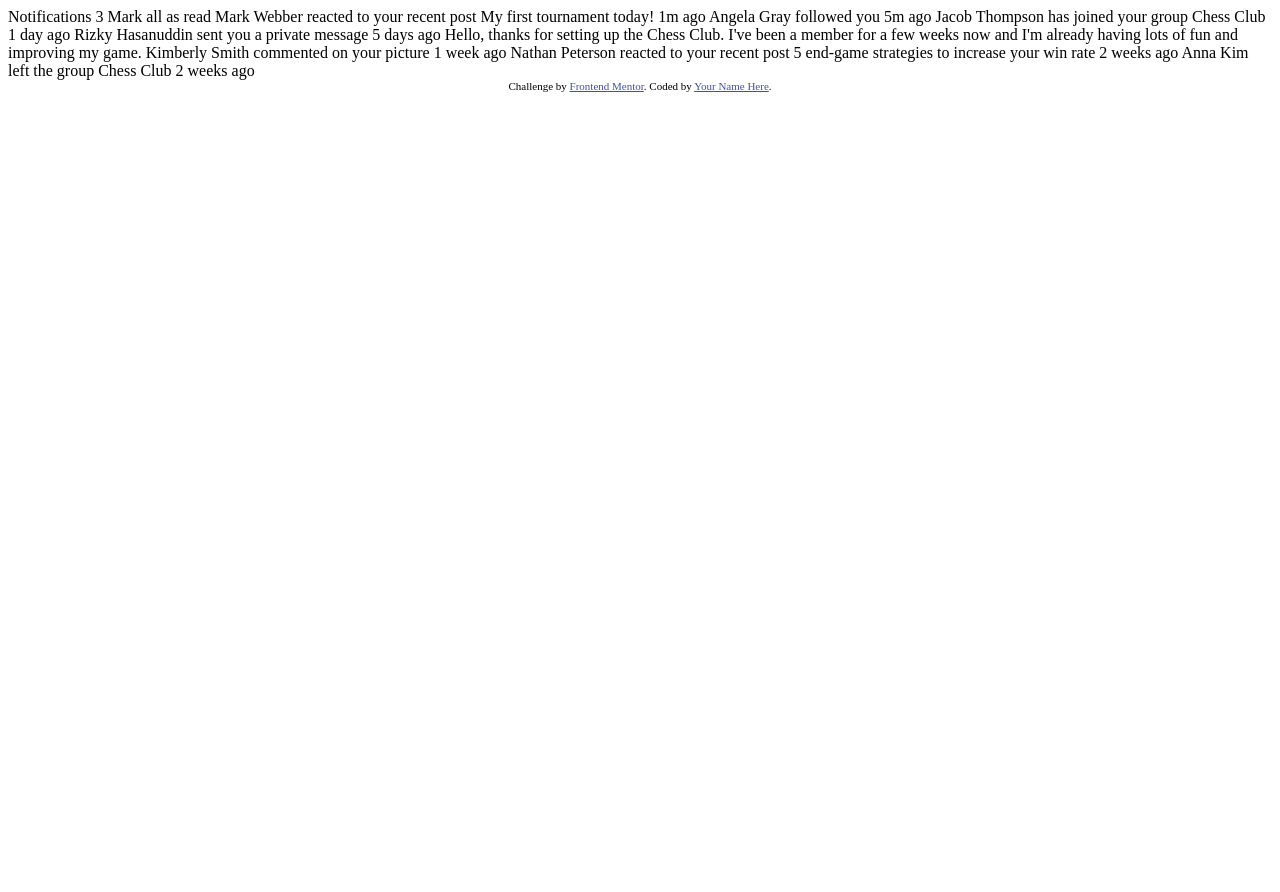
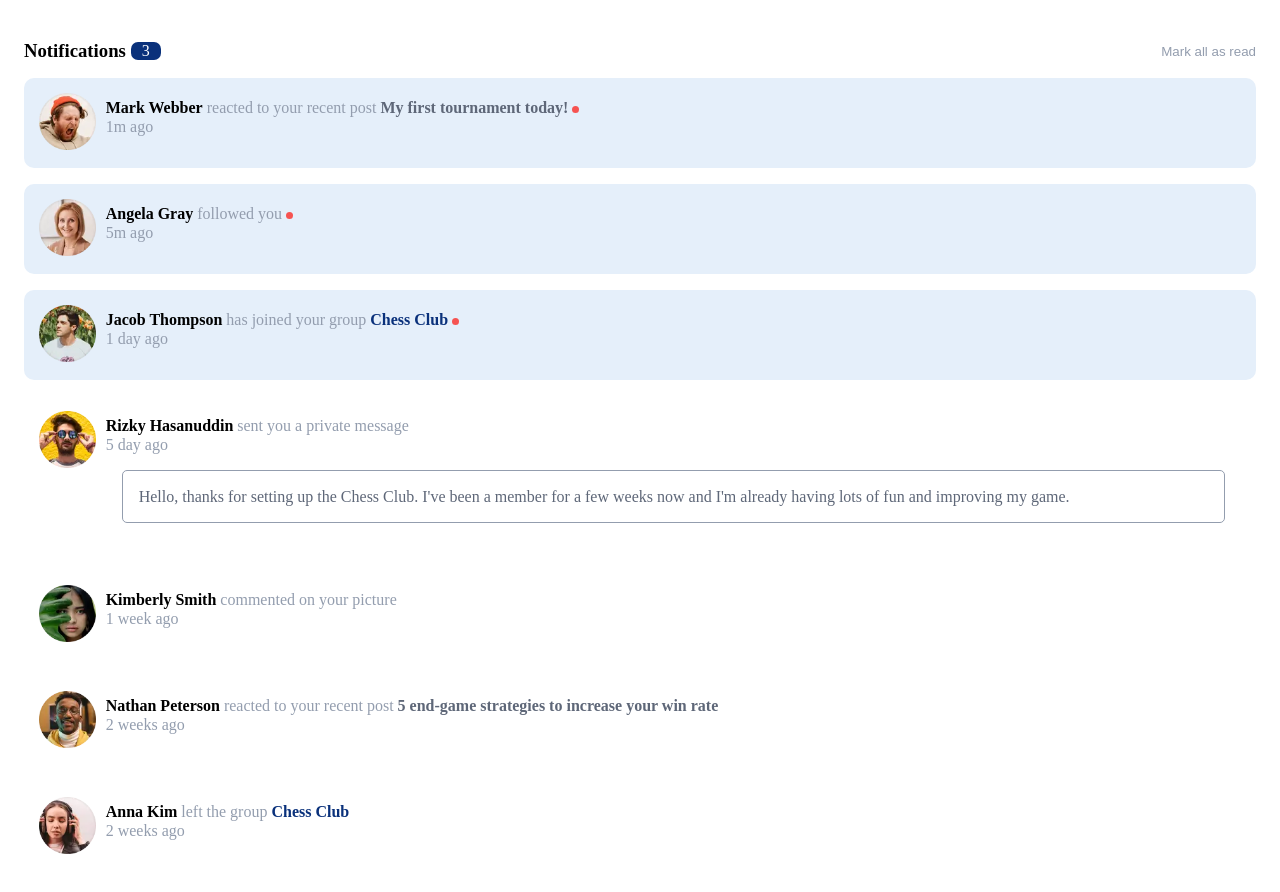
Before and after one commit to Risa2422/notifications-page, a plain HTML site: page index.html in a window 1280 px wide. Before the commit the page ends 800 px from the top, so only its background shows below. Drawn offline with Linux system fonts and the light colour scheme.

Commit message:
finished

```diff
--- /dev/null
+++ b/app.js
@@ -0,0 +1,11 @@
+const button = document.querySelector(".mark");
+const counter = document.querySelector(".unreadCount p");
+const unread = document.querySelectorAll(".unread");
+counter.innerText = unread.length;
+
+button.addEventListener("click", () => {
+  unread.forEach((element) => {
+    element.classList.remove("unread");
+  });
+  counter.innerText = "0";
+});
--- a/index.html
+++ b/index.html
@@ -1,51 +1,132 @@
 <!DOCTYPE html>
 <html lang="en">
   <head>
-  <meta charset="UTF-8">
-  <meta name="viewport" content="width=device-width, initial-scale=1.0"> <!-- displays site properly based on user's device -->
-
-  <link rel="icon" type="image/png" sizes="32x32" href="./assets/images/favicon-32x32.png">
-
+    <meta charset="UTF-8" />
+    <meta name="viewport" content="width=device-width, initial-scale=1.0" />
+    <link
+      rel="icon"
+      type="image/png"
+      sizes="32x32"
+      href="./assets/images/favicon-32x32.png"
+    />
+    <link rel="stylesheet" href="./style.css" />
     <title>Frontend Mentor | Notifications page</title>
-
-  <!-- Feel free to remove these styles or customise in your own stylesheet 👍 -->
-  <style>
-    .attribution { font-size: 11px; text-align: center; }
-    .attribution a { color: hsl(228, 45%, 44%); }
-  </style>
   </head>
   <body>
-
-  Notifications 3
-
-  Mark all as read
-
-  Mark Webber reacted to your recent post My first tournament today!
-  1m ago
-
-  Angela Gray followed you
-  5m ago
-
-  Jacob Thompson has joined your group Chess Club
-  1 day ago
-
-  Rizky Hasanuddin sent you a private message
-  5 days ago
-  Hello, thanks for setting up the Chess Club. I've been a member for a few weeks now and
-  I'm already having lots of fun and improving my game.
-
-  Kimberly Smith commented on your picture
-  1 week ago
-
-  Nathan Peterson reacted to your recent post 5 end-game strategies to increase your win rate
-  2 weeks ago
-
-  Anna Kim left the group Chess Club
-  2 weeks ago
-
-  <div class="attribution">
-    Challenge by <a href="https://www.frontendmentor.io?ref=challenge" target="_blank">Frontend Mentor</a>.
-    Coded by <a href="#">Your Name Here</a>.
+    <div class="content">
+      <header>
+        <div class="title">
+          <h3>Notifications</h3>
+          <div class="unreadCount">
+            <p>3</p>
           </div>
+        </div>
+        <div class="mark">
+          <button>Mark all as read</button>
+        </div>
+      </header>
+      <section class="notifications">
+        <div class="notification unread">
+          <div class="picture">
+            <img src="./assets/images/avatar-mark-webber.webp" alt="Mark Webber" />
+          </div>
+          <div class="details">
+            <div class="details-description">
+              <span class="name">Mark Webber</span>
+              <span class="action">reacted to your recent post </span>
+              <a href="" id="post-link">My first tournament today!</a>
+            </div>
+            <p class="time">1m ago</p>
+          </div>
+        </div>
+        <div class="notification unread">
+          <div class="picture">
+            <img src="./assets/images/avatar-angela-gray.webp" alt="Angela Gray" />
+          </div>
+          <div class="details">
+            <div class="details-description">
+              <span class="name">Angela Gray</span>
+              <span class="action">followed you</span>
+            </div>
+            <p class="time">5m ago</p>
+          </div>
+        </div>
+        <div class="notification unread">
+          <div class="picture">
+            <img src="./assets/images/avatar-jacob-thompson.webp" alt="Jacob Thompson" />
+          </div>
+          <div class="details">
+            <div class="details-description">
+              <span class="name">Jacob Thompson</span>
+              <span class="action">has joined your group</span>
+              <a href="" id="group-link">Chess Club</a>
+            </div>
+            <p class="time">1 day ago</p>
+          </div>
+        </div>
+        <div class="notification">
+          <div class="picture">
+            <img src="./assets/images/avatar-rizky-hasanuddin.webp" alt="Rizky Hasanuddin" />
+          </div>
+          <div class="details">
+            <div class="details-description">
+              <span class="name">Rizky Hasanuddin</span>
+              <span class="action">sent you a private message</span>
+              <p class="time">5 day ago</p>
+              <div class="text">
+                Hello, thanks for setting up the Chess Club. I've been a member
+                for a few weeks now and I'm already having lots of fun and
+                improving my game.
+              </div>
+            </div>
+          </div>
+        </div>
+        <div class="notification">
+          <div class="picture">
+            <img src="./assets/images/avatar-kimberly-smith.webp" alt="Kimberly Smith" />
+          </div>
+          <div class="details">
+            <div class="details-description">
+            <span class="name">Kimberly Smith</span>
+            <span class="action">commented on your picture</span>
+            </div>
+            <p class="time">1 week ago</p>
+          </div>
+        </div>
+        <div class="notification">
+          <div class="picture">
+            <img
+              src="./assets/images/avatar-nathan-peterson.webp"
+              alt="Nathan Peterson"
+            />
+          </div>
+          <div class="details">
+            <div class="details-description">
+              <span class="name">Nathan Peterson</span>
+              <span class="action"
+                >reacted to your recent post</span>
+              <a href="#" id="post-link">5 end-game strategies to increase
+                your win rate</a>
+            </div>
+            <p class="time">2 weeks ago</p>
+          </div>
+        </div>
+        <div class="notification">
+          <div class="picture">
+            <img src="./assets/images/avatar-anna-kim.webp" alt="Anna Kim" />
+          </div>
+          <div class="details">
+            <div class="details-description">
+            <span class="name">Anna Kim</span>
+            <span class="action">left the group </span>
+            <a href="" id="group-link">Chess Club</a>
+            </div>
+            <p class="time">2 weeks ago</p>
+            </div>
+          </div>
+        </div>
+      </section>
+    </div>
+    <script src="./app.js"></script>
   </body>
 </html>
--- /dev/null
+++ b/style.css
@@ -0,0 +1,167 @@
+@import url("https://fonts.googleapis.com/css2?family=Plus+Jakarta+Sans:ital,wght@0,200..800;1,200..800&display=swap");
+
+:root {
+  --white: hsl(0, 0%, 100%);
+  --light-grayish: hsl(211, 68%, 94%);
+  --light-grayish2: hwb(205 87% 7%);
+  --gayish: hsl(219, 14%, 63%);
+  --dark-grayish: hsl(219, 12%, 42%);
+  --very-dark: hsl(224, 21%, 14%);
+  --blue: hsl(219, 85%, 26%);
+  --red: hsl(1, 90%, 64%);
+}
+
+* {
+  margin: 0;
+  padding: 0;
+  box-sizing: border-box;
+}
+
+img {
+  max-width: 100%;
+  width: auto;
+}
+
+.body {
+  font-size: 16px;
+  font-family: "Plus Jakarta Sans", sans-serif;
+}
+
+.content {
+  max-width: 1440px;
+  width: 100%;
+  margin: 1rem auto;
+  padding: 1.5rem;
+}
+
+header {
+  display: flex;
+  justify-content: space-between;
+  align-items: center;
+}
+
+.title {
+  display: flex;
+  align-items: center;
+  gap: 5px;
+}
+
+.mark button {
+  background-color: transparent;
+  border: none;
+  cursor: pointer;
+  outline: none;
+  padding: 0;
+  appearance: none;
+  color: var(--gayish);
+}
+
+.mark button:hover {
+  cursor: pointer;
+  color: var(--blue);
+  transition: color 0.5s;
+}
+
+.unreadCount {
+  background-color: var(--blue);
+  color: var(--white);
+  width: 30px;
+  height: 100%;
+  display: flex;
+  border-radius: 7px;
+}
+
+.unreadCount p {
+  margin: 0 auto;
+}
+
+.details-description {
+  padding-top: 5px;
+}
+
+.notifications {
+  margin-top: 1rem;
+  gap: 1rem;
+  display: flex;
+  flex-direction: column;
+}
+
+.notification {
+  display: flex;
+  padding-top: 3pm;
+  padding: 15px;
+  gap: 10px;
+  align-items: start;
+  line-height: 19px;
+}
+
+.unread {
+  background-color: var(--light-grayish);
+  border-radius: 10px;
+}
+
+.picture {
+  display: flex;
+  align-items: start;
+  width: 60px;
+  height: 60px;
+  gap: 10px;
+}
+
+.details {
+  width: 100%;
+}
+
+#post-link {
+  color: var(--dark-grayish);
+  font-weight: bold;
+  text-decoration: none;
+  outline: none;
+}
+
+.name {
+  font-weight: bold;
+}
+
+.action {
+  color: var(--gayish);
+}
+
+.time {
+  color: var(--gayish);
+}
+
+.text {
+  border: 1px solid var(--gayish);
+  border-radius: 5px;
+  margin: 1rem;
+  padding: 1rem;
+  color: var(--dark-grayish);
+}
+
+.text:hover {
+  background-color: var(--light-grayish);
+  border: 1px solid var(--white);
+}
+
+#group-link {
+  color: var(--blue);
+  font-weight: bold;
+  text-decoration: none;
+}
+
+.unread .details-description::after {
+  content: "";
+  display: inline-block;
+  width: 7px;
+  height: 7px;
+  text-align: center;
+  background-color: var(--red);
+  border-radius: 50%;
+}
+
+@media screen and (max-width: 375px) {
+  .content {
+    padding: 1rem;
+  }
+}
```
Also changed, not shown: 2 other files. Lines whose indentation alone changed are shown as unchanged.
